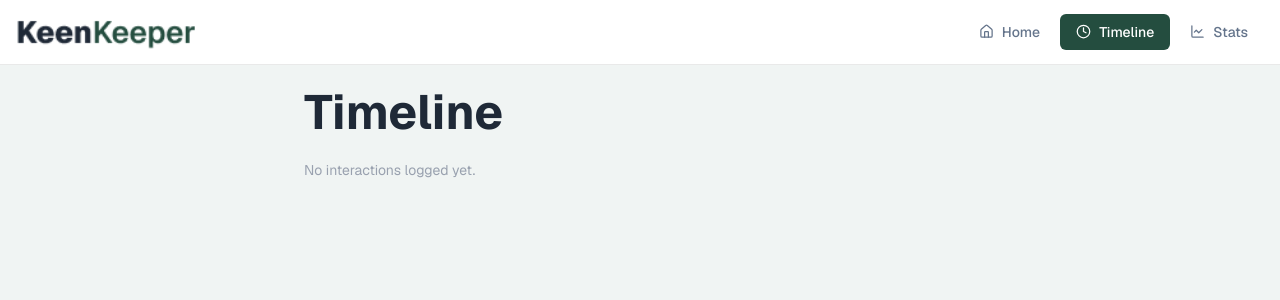
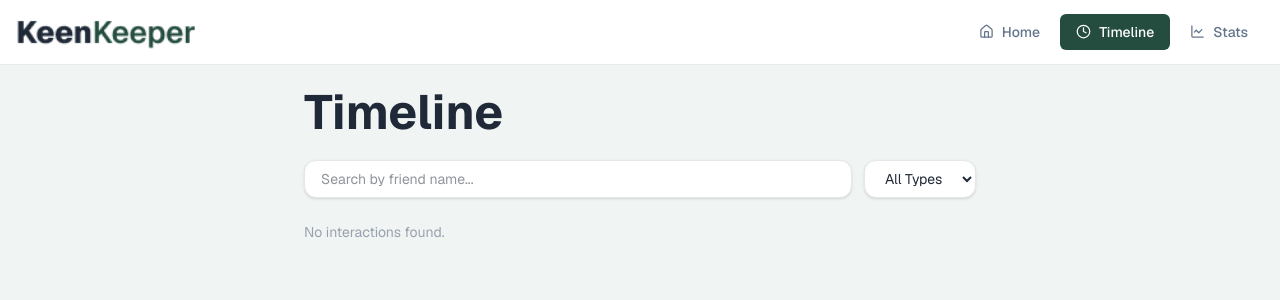
Before and after one commit to Rakib-dhali/PH-Assignment-07, a Next.js app: page /timeline in a window 1280 px wide. Shown: the top 300 px of the page. Built offline with nearby package versions, Linux system fonts and the light colour scheme.

Commit message:
implemented search and filter functionality

```diff
--- a/src/app/timeline/page.tsx
+++ b/src/app/timeline/page.tsx
@@ -2,6 +2,7 @@
 
 import { useTimeline } from "@/context/TimeLineContext";
 import { Phone, MessageSquare, Video } from "lucide-react";
+import { useState } from "react";
 
 const iconMap: Record<string, React.ReactNode> = {
   Call: <Phone size={16} />,
@@ -11,17 +12,47 @@ const iconMap: Record<string, React.ReactNode> = {
 
 export default function TimelinePage() {
   const { timeline } = useTimeline();
+  const [typeFilter, setTypeFilter] = useState("All");
+  const [search, setSearch] = useState("");
+
+  const filtered = timeline.filter((entry) => {
+    const matchesType = typeFilter === "All" || entry.type === typeFilter;
+    const matchesName = entry.friendName.toLowerCase().includes(search.toLowerCase());
+    return matchesType && matchesName;
+  });
 
   return (
     <main className="min-h-screen bg-[#F0F4F3] p-6">
       <div className="max-w-2xl mx-auto">
         <h1 className="text-5xl font-bold text-[#1F2937] mb-6">Timeline</h1>
 
-        {timeline.length === 0 ? (
-          <p className="text-gray-400 text-sm">No interactions logged yet.</p>
+        {/* Filters */}
+        <div className="flex gap-3 mb-6">
+          <input
+            type="text"
+            placeholder="Search by friend name..."
+            value={search}
+            onChange={(e) => setSearch(e.target.value)}
+            className="flex-1 px-4 py-2 rounded-xl border border-gray-200 text-sm text-[#1F2937] bg-white shadow-sm focus:outline-none focus:ring-2 focus:ring-[#244D3F]/30"
+          />
+          <select
+            value={typeFilter}
+            onChange={(e) => setTypeFilter(e.target.value)}
+            className="px-4 py-2 rounded-xl border border-gray-200 text-sm text-[#1F2937] bg-white shadow-sm focus:outline-none focus:ring-2 focus:ring-[#244D3F]/30"
+          >
+            <option value="All">All Types</option>
+            <option value="Call">Call</option>
+            <option value="Text">Text</option>
+            <option value="Video">Video</option>
+          </select>
+        </div>
+
+        {/* List */}
+        {filtered.length === 0 ? (
+          <p className="text-gray-400 text-sm">No interactions found.</p>
         ) : (
           <div className="flex flex-col gap-3">
-            {timeline.map((entry, index) => (
+            {filtered.map((entry, index) => (
               <div
                 key={index}
                 className="bg-white rounded-xl p-4 shadow-sm flex items-center gap-4"
@@ -30,13 +61,12 @@ export default function TimelinePage() {
                   {iconMap[entry.type]}
                 </div>
                 <div>
-                    <p className="text-sm font-medium text-[#64748B]"><span className="font-medium text-xl text-[#244D3F]">{entry.type}</span> with {entry.friendName}
-                    </p>
-                    <p className="text-xs text-gray-400">{entry.date}</p>
-
+                  <p className="text-sm font-medium text-[#64748B]">
+                    <span className="font-medium text-xl text-[#244D3F]">{entry.type}</span>{" "}
+                    with {entry.friendName}
+                  </p>
+                  <p className="text-xs text-gray-400">{entry.date}</p>
                 </div>
-
-
               </div>
             ))}
           </div>
```
